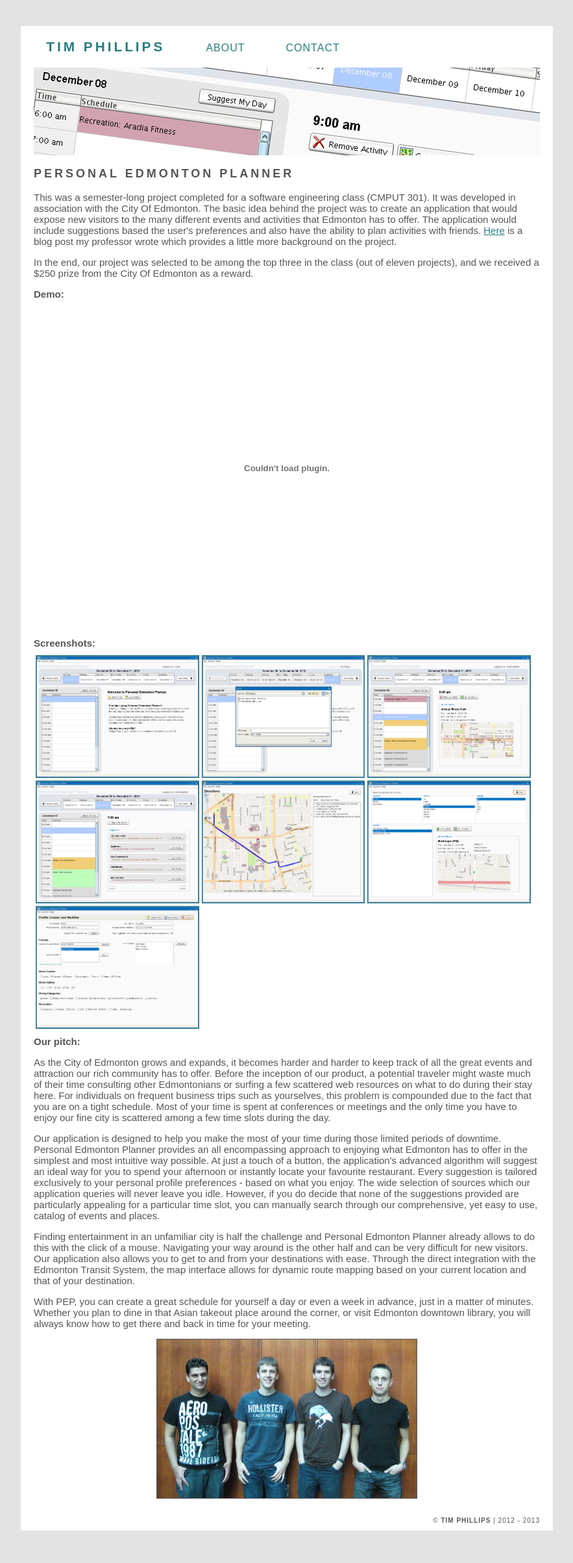
After one commit to timphillips/tim-phillips.com, a PHP site: page /projects/pep/index.php in a window 1280 px wide. The commit adds this page. Shown: the whole page at 65% size, without its empty margins (198-1081 px from the left). Run offline with PHP 8.4, Linux system fonts and the light colour scheme; data that the repository does not hold is empty; some libraries are stand-ins or nearby versions.

Commit message:
Adding project page for PEP.

```diff
--- a/includes/footer.php
+++ b/includes/footer.php
@@ -1,3 +1,3 @@
 <div id="footer">
-&copy; <b>Tim Phillips</b> | 2012
+&copy; <b>Tim Phillips</b> | 2012 - 2013
 </div>
--- /dev/null
+++ b/projects/pep/index.php
@@ -0,0 +1,76 @@
+<!DOCTYPE HTML PUBLIC "-//W3C//DTD HTML 4.01 Transitional//EN" "http://www.w3.org/TR/html4/loose.dtd">
+<html>
+<head>
+    <title>Tim Phillips | Personal Edmonton Planner</title>
+    <link REL=StyleSheet HREF="../../style/stylesheet.css" TYPE="text/css" MEDIA=screen>
+    <script src="http://ajax.googleapis.com/ajax/libs/jquery/1.2.6/jquery.min.js"></script>
+    <script type="text/javascript" src="../../javascript/javascript.js"></script>
+</head>
+<body>
+
+<?php include($_SERVER['DOCUMENT_ROOT'].'/includes/header.php'); ?>
+
+<div id="content">
+    <img alt="PEP" src="images/banner.jpg" class="banner">
+    <h3>Personal Edmonton Planner</h3>
+
+    <p>This was a semester-long project completed for a software engineering class (CMPUT 301). It was developed in association with the City Of Edmonton. The basic idea behind the project was to create an application that would expose new visitors to the many different events and activities that Edmonton has to offer. The application would include suggestions based the user's preferences and also have the ability to plan activities with friends.  <a href="http://ssrg.cs.ualberta.ca/blogs/WS-20-3D/2010/12/20/my-cool-cmput-301-class-this-fall-2010/" target="_blank">Here</a> is a blog post my professor wrote which provides a little more background on the project.</p>
+
+    <p>In the end, our project was selected to be among the top three in the class (out of eleven projects), and we received a $250 prize from the City Of Edmonton as a reward.</p>
+
+    <p><b>Demo:</b></p>
+
+    <center>
+    <object width="640" height="505"><param name="movie" value="http://www.youtube.com/v/pM18D92uF7Q?fs=1&amp;hl=en_US&amp;rel=0"></param><param name="allowFullScreen" value="true"></param><param name="allowscriptaccess" value="always"></param><embed src="http://www.youtube.com/v/pM18D92uF7Q?fs=1&amp;hl=en_US&amp;rel=0" type="application/x-shockwave-flash" allowscriptaccess="always" allowfullscreen="true" width="640" height="505"></embed></object>
+    </center>
+
+    <p><b>Screenshots:</b></p>
+
+    <table>
+        <tr>
+            <td>
+                <a href="images/startpage.png" target="_blank"><img src="images/startpage.png" alt="Personal Edmonton Planner" border="1" width="249.5" height="187" onmouseover="this.style.opacity=0.7;this.filters.alpha.opacity=70"  onmouseout="this.style.opacity=1;this.filters.alpha.opacity=100"></a>
+            </td>
+            <td>
+                <a href="images/load_profile.png" target="_blank"><img src="images/load_profile.png" alt="Personal Edmonton Planner" border="1" width="249.5" height="187" onmouseover="this.style.opacity=0.7;this.filters.alpha.opacity=70"  onmouseout="this.style.opacity=1;this.filters.alpha.opacity=100"></a>
+            </td>
+            <td>
+                <a href="images/day_events.png" target="_blank"><img src="images/day_events.png" alt="Personal Edmonton Planner" border="1" width="249.5" height="187" onmouseover="this.style.opacity=0.7;this.filters.alpha.opacity=70"  onmouseout="this.style.opacity=1;this.filters.alpha.opacity=100"></a>
+            </td>
+        </tr>
+        <tr>
+            <td>
+                <a href="images/friend_suggestions.png" target="_blank"><img src="images/friend_suggestions.png" alt="Personal Edmonton Planner" border="1" width="249.5" height="187" onmouseover="this.style.opacity=0.7;this.filters.alpha.opacity=70"  onmouseout="this.style.opacity=1;this.filters.alpha.opacity=100"></a>
+            </td>
+            <td>
+                <a href="images/driving_directions.png" target="_blank"><img src="images/driving_directions.png" alt="Personal Edmonton Planner" border="1" width="249.5" height="187" onmouseover="this.style.opacity=0.7;this.filters.alpha.opacity=70"  onmouseout="this.style.opacity=1;this.filters.alpha.opacity=100"></a>
+            </td>
+            <td>
+                <a href="images/search_panel.png" target="_blank"><img src="images/search_panel.png" alt="Personal Edmonton Planner" border="1" width="249.5" height="187" onmouseover="this.style.opacity=0.7;this.filters.alpha.opacity=70"  onmouseout="this.style.opacity=1;this.filters.alpha.opacity=100"></a>
+            </td>
+        </tr>
+        <tr>
+            <td>
+                <a href="images/profile_adding_prefs_and_friends.png" target="_blank"><img src="images/profile_adding_prefs_and_friends.png" alt="Personal Edmonton Planner" border="1" width="249.5" height="187" onmouseover="this.style.opacity=0.7;this.filters.alpha.opacity=70"  onmouseout="this.style.opacity=1;this.filters.alpha.opacity=100"></a>
+            </td>
+        </tr>
+    </table>
+
+    <p><b>Our pitch:</b></p>
+
+    <p>As the City of Edmonton grows and expands, it becomes harder and harder to keep track of all the great events and attraction our rich community has to offer. Before the inception of our product, a potential traveler might waste much of their time consulting other Edmontonians or surfing a few scattered web resources on what to do during their stay here. For individuals on frequent business trips such as yourselves, this problem is compounded due to the fact that you are on a tight schedule. Most of your time is spent at conferences or meetings and the only time you have to enjoy our fine city is scattered among a few time slots during the day.</p>
+
+    <p>Our application is designed to help you make the most of your time during those limited periods of downtime. Personal Edmonton Planner provides an all encompassing approach to enjoying what Edmonton has to offer in the simplest and most intuitive way possible. At just a touch of a button, the application's advanced algorithm will suggest an ideal way for you to spend your afternoon or instantly locate your favourite restaurant. Every suggestion is tailored exclusively to your personal profile preferences - based on what you enjoy. The wide selection of sources which our application queries will never leave you idle. However, if you do decide that none of the suggestions provided are particularly appealing for a particular time slot, you can manually search through our comprehensive, yet easy to use, catalog of events and places.</p>
+
+    <p>Finding entertainment in an unfamiliar city is half the challenge and Personal Edmonton Planner already allows to do this with the click of a mouse. Navigating your way around is the other half and can be very difficult for new visitors. Our application also allows you to get to and from your destinations with ease. Through the direct integration with the Edmonton Transit System, the map interface allows for dynamic route mapping based on your current location and that of your destination.</p>
+
+    <p>With PEP, you can create a great schedule for yourself a day or even a week in advance, just in a matter of minutes. Whether you plan to dine in that Asian takeout place around the corner, or visit Edmonton downtown library, you will always know how to get there and back in time for your meeting.</p>
+
+    <p><img src="images/800px-Team_bravo.jpg" alt="Personal Edmonton Planner" border="1" width="400" height="244.5"></p>
+
+</div>
+
+<?php include($_SERVER['DOCUMENT_ROOT'].'/includes/footer.php'); ?>
+
+</body>
+</html>
```
Also changed, not shown: projects/pep/images/800px-Team_bravo.jpg (added), projects/pep/images/accountview.png (added), projects/pep/images/banner.jpg (added), projects/pep/images/blank_profile_editor.png (added), projects/pep/images/day_events.png (added), projects/pep/images/driving_directions.png (added), projects/pep/images/fileview.png (added), projects/pep/images/friend_suggestions.png (added), projects/pep/images/friends_attending.png (added), projects/pep/images/helpview.png (added), projects/pep/images/load_profile.png (added), projects/pep/images/profile_adding_prefs_and_friends.png (added), projects/pep/images/search_panel.png (added), projects/pep/images/startpage.png (added).
